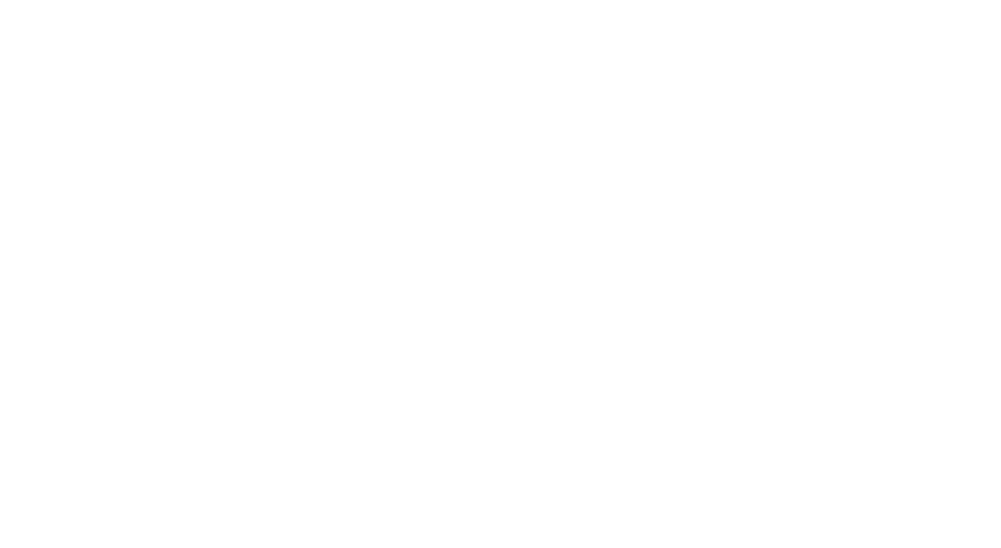
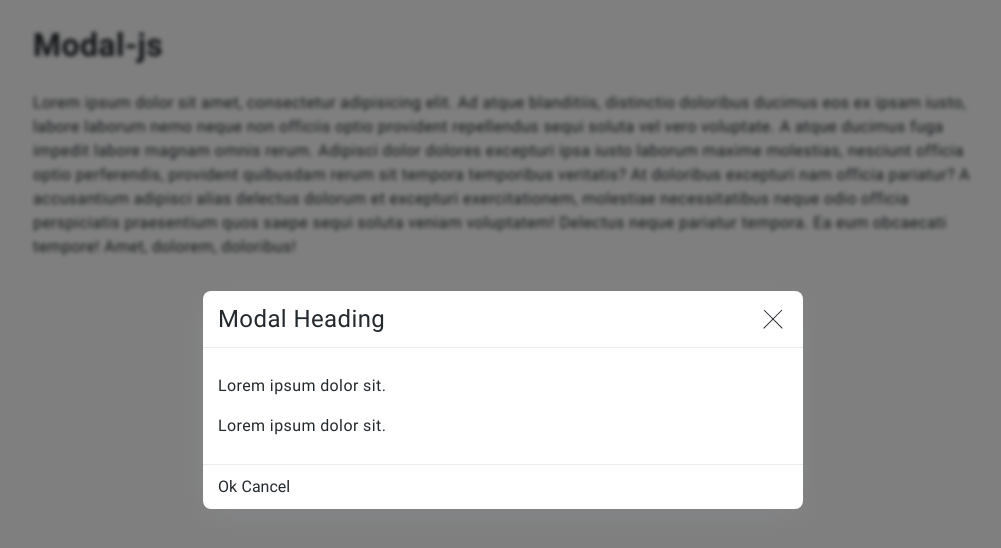
Before and after one commit to astelit/modal-js, a website built with webpack: page src/index.html in a window 1280 px wide. Shown: the whole page, without its empty margins (137-1138 px from the left). Built offline with nearby package versions, Linux system fonts and the light colour scheme.

Commit message:
layout of the modal window

```diff
--- a/src/index.html
+++ b/src/index.html
@@ -14,7 +14,37 @@
 </head>
 <body>
 
-<div id="app" class="page-wrap"></div>
+<div id="app" class="page-wrap">
+
+    <main class="main page-wrap__main">
+        <div class="main__inner">
+            <h1>Modal-js</h1>
+            <p>Lorem ipsum dolor sit amet, consectetur adipisicing elit. Ad atque blanditiis, distinctio doloribus ducimus eos ex ipsam iusto, labore laborum nemo neque non officiis optio provident repellendus sequi soluta vel vero voluptate. A atque ducimus fuga impedit labore magnam omnis rerum. Adipisci dolor dolores excepturi ipsa iusto laborum maxime molestias, nesciunt officia optio perferendis, provident quibusdam rerum sit tempora temporibus veritatis? At doloribus excepturi nam officia pariatur? A accusantium adipisci alias delectus dolorum et excepturi exercitationem, molestiae necessitatibus neque odio officia perspiciatis praesentium quos saepe sequi soluta veniam voluptatem! Delectus neque pariatur tempora. Ea eum obcaecati tempore! Amet, dolorem, doloribus!</p>
+        </div>
+
+        <div class="z-modal">
+            <div class="z-modal__overlay">
+                <div class="z-modal__window">
+                    <div class="z-modal__header">
+                        <div class="z-modal__heading">Modal Heading</div>
+                        <button class="z-modal__close"></button>
+                    </div>
+                    <div class="z-modal__main">
+                        <div class="z-editor">
+                            <p>Lorem ipsum dolor sit.</p>
+                            <p>Lorem ipsum dolor sit.</p>
+                        </div>
+                    </div>
+                    <div class="z-modal__footer">
+                        <button type="button" class="z-btn">Ok</button>
+                        <button type="button" class="z-btn">Cancel</button>
+                    </div>
+                </div>
+            </div>
+        </div>
+    </main>
+
+</div>
 
 </body>
 </html>
--- a/src/index.js
+++ b/src/index.js
@@ -1,3 +1,5 @@
 import './sass/z-style.sass'
+import './js/base.js'
+import './js/plugins/modal.js'
 import './js/main.js'
 import './index.html'
--- /dev/null
+++ b/src/js/base.js
@@ -0,0 +1,3 @@
+const $ = {}
+
+window.$ = $
--- a/src/js/main.js
+++ b/src/js/main.js
@@ -0,0 +1,2 @@
+console.log('main')
+$.modal()
--- /dev/null
+++ b/src/js/plugins/modal.js
@@ -0,0 +1,4 @@
+console.log('modal-js')
+$.modal = function() {
+  console.log('wer')
+}
--- a/src/sass/base/_extend.sass
+++ b/src/sass/base/_extend.sass
@@ -1,29 +1,16 @@
-%zbtn-reset
+%btn-reset
   cursor: pointer
   text-decoration: none
   user-select: none
 
-  text-transform: var(--zbtn_tt, none)
-  background-color: var(--zbtn_bgc, transparent)
-  font-size: var(--zbtn_fz, inherit)
-  color: var(--zbtn_color, inherit)
-  border-radius: var(--zbtn_bdrs, 0)
+  color: var(--z-btn_color, inherit)
+  font-size: var(--z-btn_fz, inherit)
+  text-transform: var(--z-btn_tt, none)
+  background-color: var(--z-btn_bgc, transparent)
+  border: var(--z-btn_bdw, 0) solid var(--z-btn_bdc, transparent)
+  padding: var(--z-btn_pt, 0) var(--z-btn_pr, 0) var(--z-btn_pb, 0) var(--z-btn_pl, 0)
+  border-radius: var(--z-btn_bdrs, 0)
 
-  width: var(--zbtn_width, auto)
-  height: var(--zbtn_height, auto)
-  min-width: var(--zbtn_min-width, auto)
-  min-height: var(--zbtn_min-height, auto)
-
-
-  border: var(--zbtn_bdw, 0) solid var(--zbtn_bdc, transparent)
-  padding: var(--zbtn_pt, 0) var(--zbtn_pr, 0) var(--zbtn_pb, 0) var(--zbtn_pl, 0)
-  &:hover
-    color: var(--zbtn_hover_color, inherit)
-  &:active,
-  &.active
-    color: var(--zbtn_active_color, initial)
-  &:focus
-    outline: none
 //================================================================================
 
 %inp-reset
--- a/src/sass/base/_vars.sass
+++ b/src/sass/base/_vars.sass
@@ -3,16 +3,17 @@
     --root_bgc: #fff
     --root_txt: #24292e
     --root_bdc: #eaecef
+    --root_shadow: 0 8px 24px rgba(149,157,165,0.2)
   @media (prefers-color-scheme: dark)
     --root_bgc: #0d1117
     --root_txt: #c9d1d9
     --root_bdc: #21262d
-
+    --root_shadow: 0 8px 24px #010409
 
   --root_fz: 16px
   --root_ff: roboto, sans-serif
   --root_lh: 1.5
-  --root_ls: 0.04em
+  --root_ls: 0.025em
 
 
   // alerts color
@@ -29,3 +30,6 @@
   --scrollbar_barColor: var(--c1)
   --scrollbar_trackColor: #eaeaea
   --scrollbar_width: 8px
+
+  --wr: 1000px
+  --wr_offset: 30px
--- a/src/sass/common/_layout.sass
+++ b/src/sass/common/_layout.sass
@@ -8,3 +8,8 @@ html
 
 .page-wrap
   min-height: 100vh
+  display: grid
+
+.main
+  &__inner
+    @extend %wr
--- a/src/sass/extension/_z-btn.sass
+++ b/src/sass/extension/_z-btn.sass
@@ -1,3 +1,2 @@
-.zbtn
-    @extend %zbtn-reset
-    display: inline-flex
+.z-btn
+    @extend %btn-reset
--- /dev/null
+++ b/src/sass/z-modal/_z-modal.sass
@@ -0,0 +1,112 @@
+.z-modal
+  @media (prefers-color-scheme: light)
+    --z-modal_bgc: #fff
+    --z-modal_bdc: #eaecef
+  @media (prefers-color-scheme: dark)
+    --z-modal_bgc: #21262d
+    --z-modal_bdc: #30363d
+
+  --z-modal_offset-y: 40px
+  --z-modal_offset-x: 15px
+  --z-modal_size: 600px
+  --z-modal_bdrs: 8px
+  --z-modal_color: var(--root_txt)
+  --z-modal_shadow: var(--root_shadow)
+
+  --z-modal_close_size: 30px
+
+  --z-modal_window_offset-y: 10px
+  --z-modal_window_offset-x: 15px
+  &__overlay
+    position: fixed
+    top: 0
+    left: 0
+    right: 0
+    bottom: 0
+    z-index: 100
+    background-color: rgba(#000,.5)
+    backdrop-filter: blur(2px)
+
+    display: flex
+    overflow-x: hidden
+    overflow-y: auto
+    max-height: 100vh
+    padding: var(--z-modal_offset-y) var(--z-modal_offset-x)
+
+  &__window
+    background-color: var(--z-modal_bgc)
+    border-radius: var(--z-modal_bdrs)
+    max-width: var(--z-modal_size)
+    box-shadow: var(--z-modal_shadow)
+    margin: auto
+    width: 100%
+
+  &__close
+    @extend %btn-reset
+    width: var(--z-modal_close_size)
+    height: var(--z-modal_close_size)
+    transition: 250ms
+    &:not(:empty)
+      display: flex
+      align-items: center
+      justify-content: center
+    &:empty
+      position: relative
+      &::before,
+      &::after
+        content: ''
+        display: block
+        position: absolute
+        top: 50%
+        left: 50%
+        transform: translate(-50%, -50%) rotate(45deg)
+        background-color: var(--z-modal_color)
+      &::before
+        width: 85%
+        height: 1px
+      &::after
+        width: 1px
+        height: 85%
+    &:hover
+      transform: rotate(180deg)
+
+  &__window > &__close
+    float: right
+    margin-top: calc(var(--z-modal_close_size) * -1)
+    position: sticky
+    top: 0
+    transform: translate(100%,-100%) translateY(var(--z-modal_close_size)) translate(3px, -3px)
+    &:hover
+      transform: translate(100%,-100%) translateY(var(--z-modal_close_size)) translate(3px, -3px) rotate(180deg)
+
+  &__header,
+  &__main,
+  &__footer
+    &:not(:empty)
+      padding: var(--z-modal_window_offset-y) var(--z-modal_window_offset-x)
+
+  &__main,
+  &__footer
+    &:not(:empty)
+      border-top: 1px solid var(--z-modal_bdc)
+
+  &__header
+    width: 100%
+    display: grid
+    grid-gap: 10px
+    grid-template-columns: 1fr auto
+    justify-content: space-between
+    align-items: center
+
+
+    > *:only-child
+      grid-column: 1 / -1
+
+  &__heading
+    font-size: 1.5em
+
+  //&__main
+  //&__footer
+
+html
+  overflow: hidden
--- a/src/sass/z-style.sass
+++ b/src/sass/z-style.sass
@@ -33,8 +33,8 @@
 //@import "common/_footer"
 //
 //
-///* ==== dashboard =================================== */
-//@import "dashboard/_dashboard"
+/* ==== modal-js ---=================================== */
+@import "z-modal/_z-modal"
 ///* ==== dashboard-template ========================== */
 //@import "dashboard/_dashboard-template"
 ///* ==== dashboard-table-item ======================== */
```
Also changed, not shown: src/sass/z-editor/_z-editor.sass (added), 1 other file.
